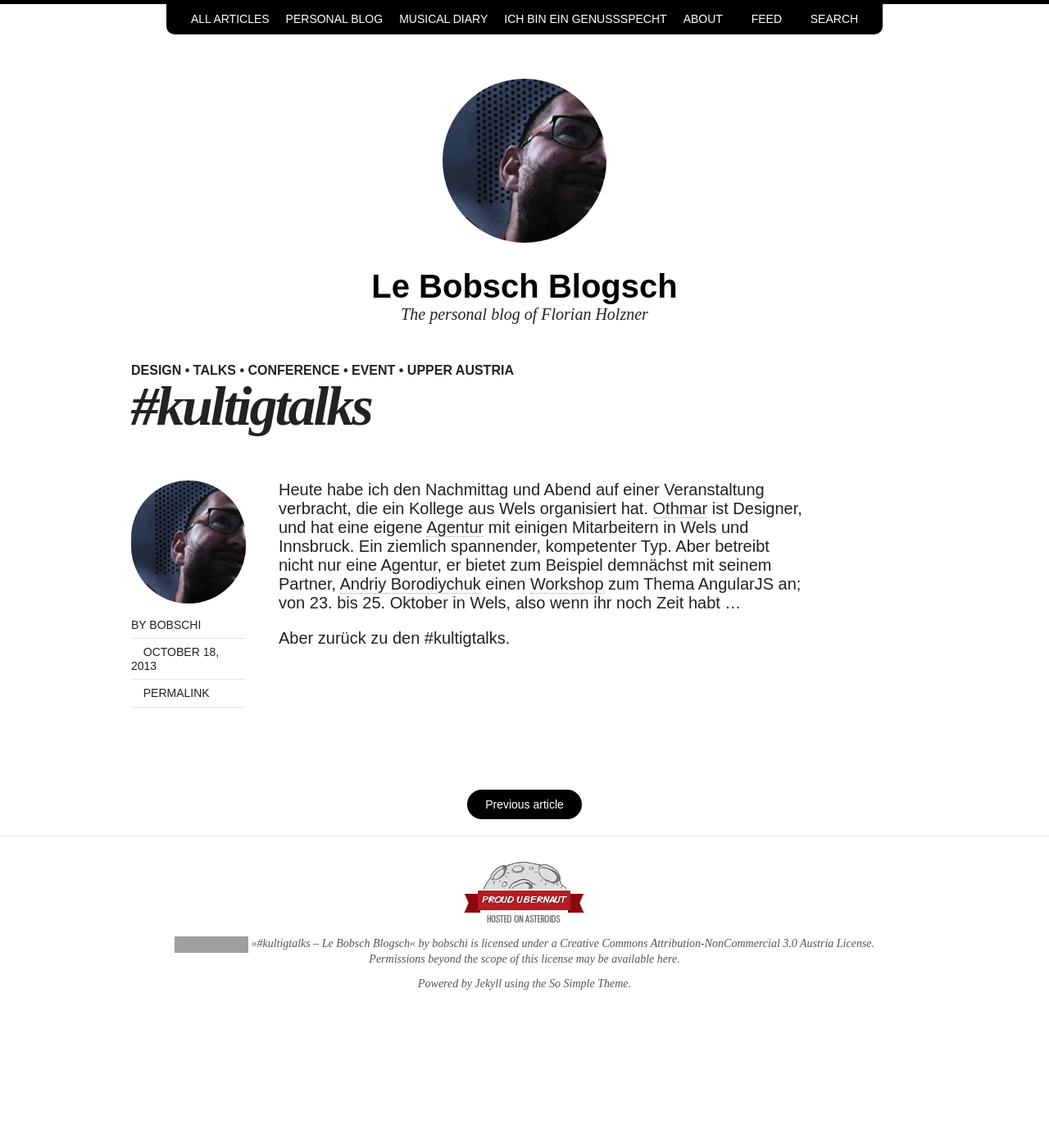
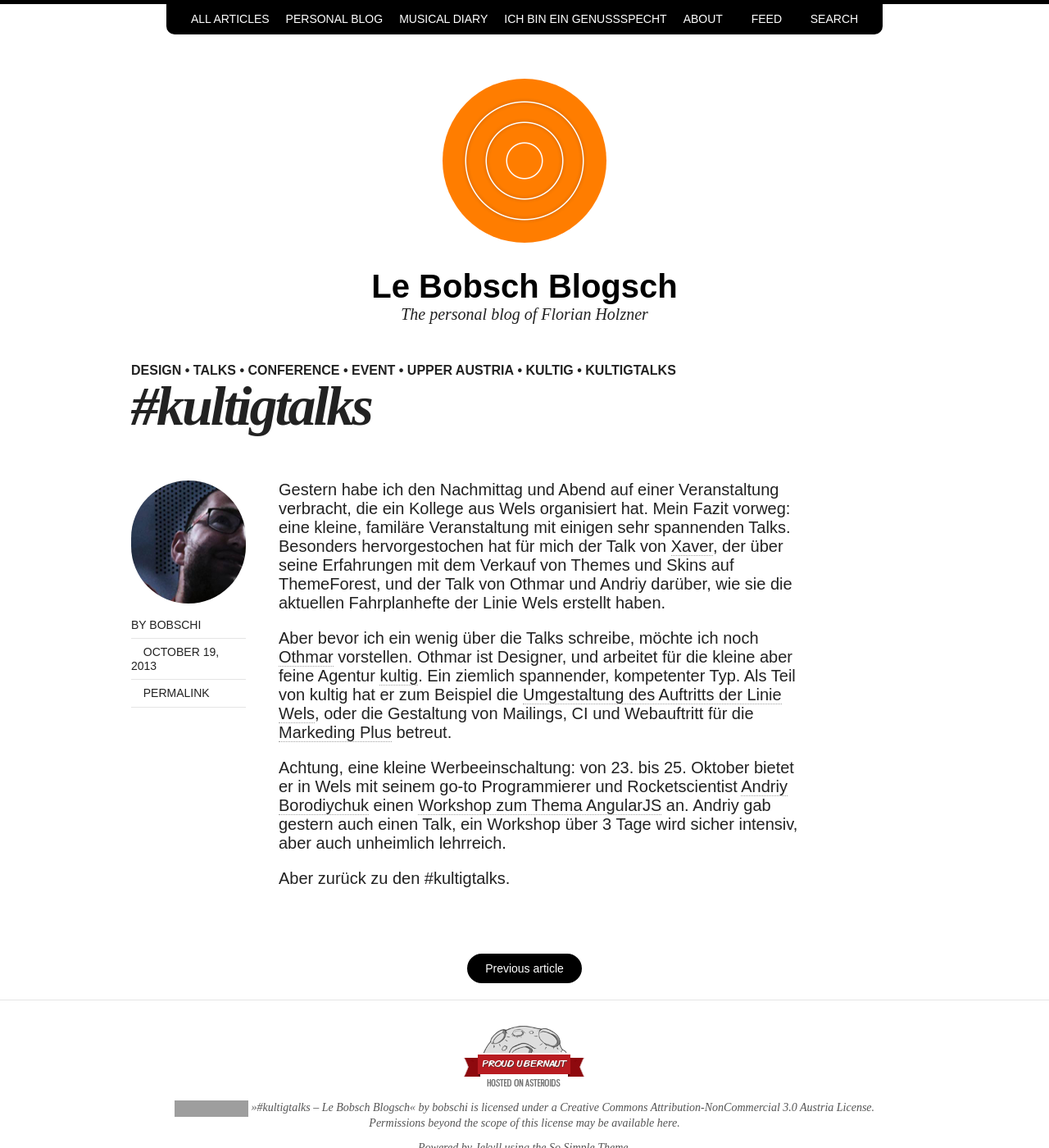
Before and after one commit to bobschi/lebobs.ch, a Jekyll site: the page built from _posts/2013-10-18-kultigtalks.md, in a window 1280 px wide and 1400 px high. Shown: the whole window at 82% size. Built offline with Jekyll 4.4.1, drawn with Linux system fonts in a browser that asks for light colours; nearby versions of some CDN libraries; grey boxes are pictures that could not be loaded.

Commit message:
added a new header and logo. updated the index page as well as my post about the kultigtalks

```diff
--- a/_config.yml
+++ b/_config.yml
@@ -1,7 +1,7 @@
 # theme config
 title:            Le Bobsch Blogsch
 description:      The personal blog of Florian Holzner
-logo:             bobschi.jpg
+logo:             placeholder-logo.png
 disqus_shortname: bobschi
 search:           true
 #Comment out url when working locally to resolve base urls correctly
--- a/_posts/2013-10-18-kultigtalks.md
+++ b/_posts/2013-10-18-kultigtalks.md
@@ -1,11 +1,15 @@
 ---
 layout: post
-date: 2013-10-18 19:35:33 +0200
+date: 2013-10-19 10:45:36 +0200
 title: "#kultigtalks"
 category: blog
-tags: ["design", "talks", "conference", "event", "upper austria"]
+tags: ["design", "talks", "conference", "event", "upper austria", "kultig", "kultigtalks"]
 ---
 
-Heute habe ich den Nachmittag und Abend auf einer Veranstaltung verbracht, die ein Kollege aus Wels organisiert hat. [Othmar](https://twitter.com/fetz) ist Designer, und hat eine eigene [Agentur](http://kultig.at/) mit einigen Mitarbeitern in Wels und Innsbruck. Ein ziemlich spannender, kompetenter Typ. Aber betreibt nicht nur eine Agentur, er bietet zum Beispiel demnächst mit seinem Partner, [Andriy Borodiychuk](https://twitter.com/borodiychuk) einen [Workshop](http://workshops.kultig.at/) zum Thema AngularJS an; von 23. bis 25. Oktober in Wels, also wenn ihr noch Zeit habt ...
+Gestern habe ich den Nachmittag und Abend auf einer Veranstaltung verbracht, die ein Kollege aus Wels organisiert hat. Mein Fazit vorweg: eine kleine, familäre Veranstaltung mit einigen sehr spannenden Talks. Besonders hervorgestochen hat für mich der Talk von [Xaver](https://twitter.com/revaxarts), der über seine Erfahrungen mit dem Verkauf von Themes und Skins auf ThemeForest, und der Talk von Othmar und Andriy darüber, wie sie die aktuellen Fahrplanhefte der Linie Wels erstellt haben.
+
+Aber bevor ich ein wenig über die Talks schreibe, möchte ich noch [Othmar](https://twitter.com/fetz) vorstellen. Othmar ist Designer, und arbeitet für die kleine aber feine Agentur [kultig](http://kultig.at/). Ein ziemlich spannender, kompetenter Typ. Als Teil von kultig hat er zum Beispiel die [Umgestaltung des Auftritts der Linie Wels](http://kultig.at/arbeiten/full-service/linie-wels/), oder die Gestaltung von Mailings, CI und Webauftritt für die [Markeding Plus](http://kultig.at/arbeiten/full-service/markeding-plus/) betreut.
+
+Achtung, eine kleine Werbeeinschaltung: von 23. bis 25. Oktober bietet er in Wels mit seinem go-to Programmierer und Rocketscientist [Andriy Borodiychuk](https://twitter.com/borodiychuk) einen [Workshop zum Thema AngularJS](http://workshops.kultig.at/index.php?id=68) an. Andriy gab gestern auch einen Talk, ein Workshop über 3 Tage wird sicher intensiv, aber auch unheimlich lehrreich.
 
 Aber zurück zu den #kultigtalks.
```
Also changed, not shown: index.md (+1 -3 lines), images/placeholder-logo.png (added), images/placeholder-main-feature.png (added), images/ubernaut.png.
